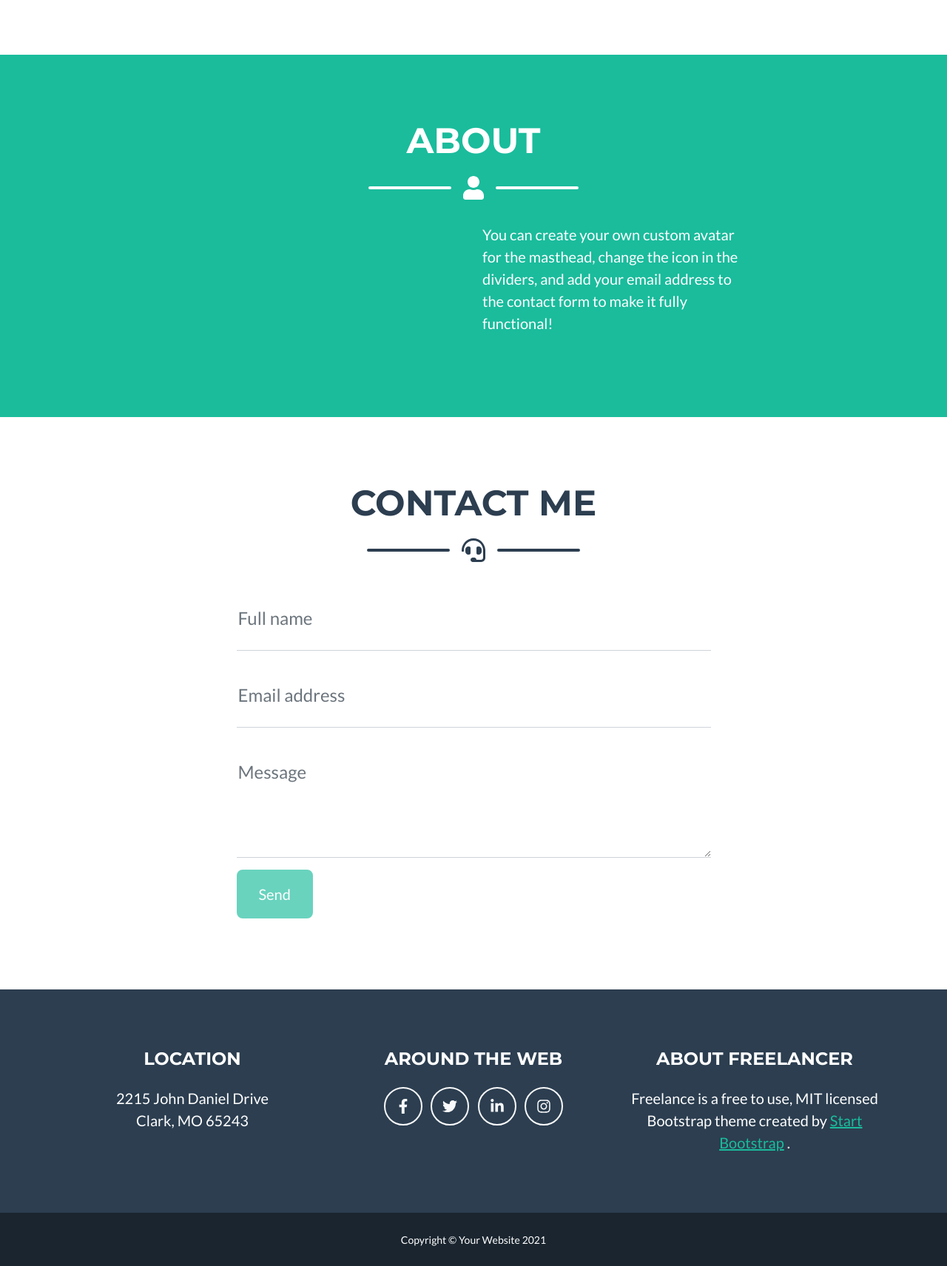
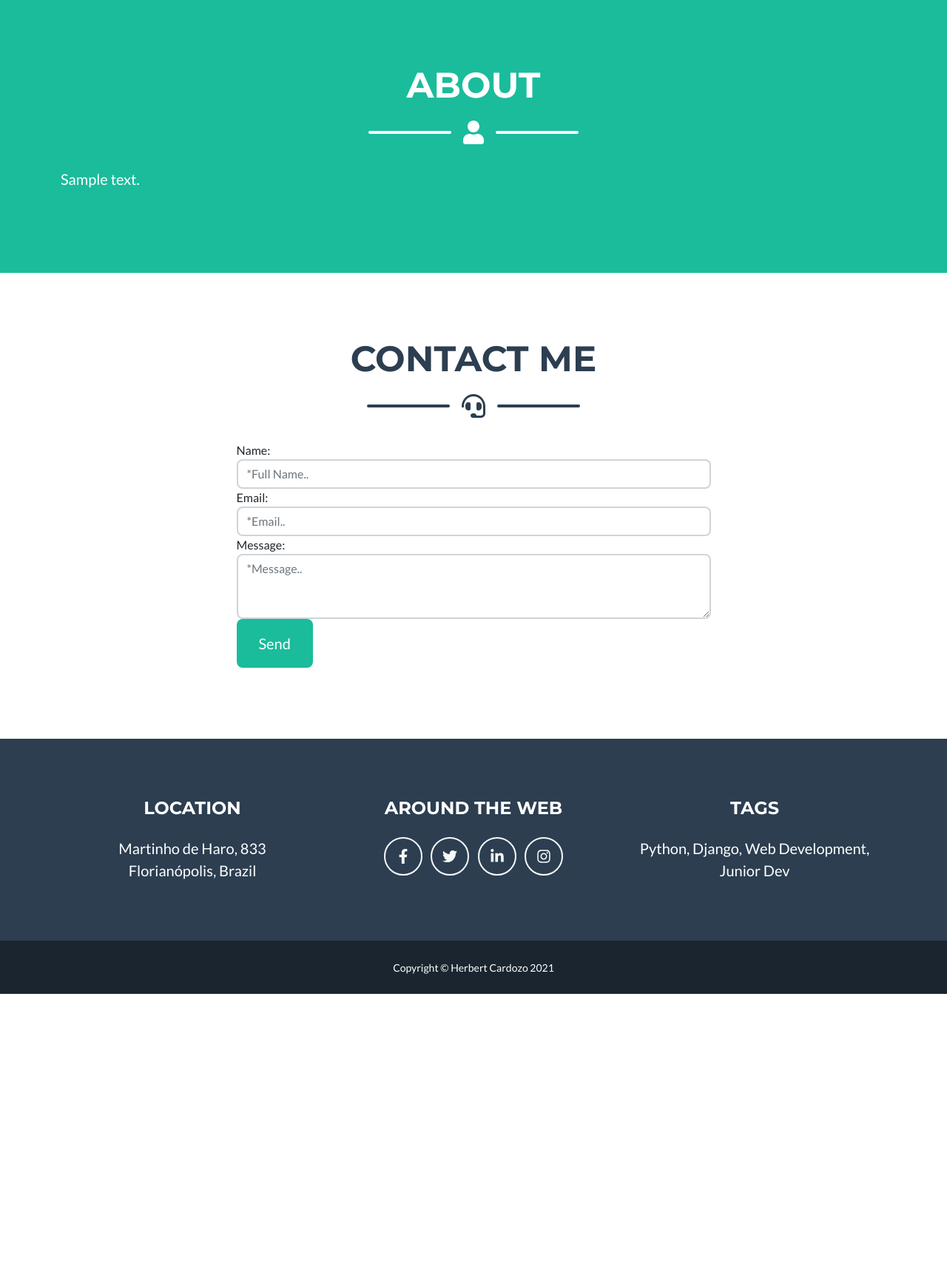
Before and after one commit to HerbCyor/portfolio, a Django app: page / in a window 1280 px wide. Shown: the part 1348-3060 px from the top of the page at 74% size. After the commit the page ends 2692 px from the top, so only its background shows below. Run offline with Django 3.2, Linux system fonts and the light colour scheme; tables that the repository leaves empty hold one stand-in row (values such as "Sample post"); grey boxes marked "Sample" are stand-in pictures; one stand-in notice (Sample message) is shown; some libraries are stand-ins or nearby versions.

Commit message:
updated frontend,contactForm and settings

```diff
--- a/portfolio/main/templates/main/about.html
+++ b/portfolio/main/templates/main/about.html
@@ -10,8 +10,9 @@
         </div>
         <!-- About Section Content-->
         <div class="row">
-            <div class="col-lg-4 ms-auto"><p class="lead">{{profile.bio}}</p></div>
-            <div class="col-lg-4 me-auto"><p class="lead">You can create your own custom avatar for the masthead, change the icon in the dividers, and add your email address to the contact form to make it fully functional!</p></div>
+            <div class="ms-center"><p class="lead">{{profile.bio}}</p></div>
+
+
         </div>
         <!-- About Section Button-->
         <!-- <div class="text-center mt-4">
--- a/portfolio/main/templates/main/base.html
+++ b/portfolio/main/templates/main/base.html
@@ -26,7 +26,7 @@
         {% block content %}{% endblock %}
     <!-- Copyright Section-->
     <div class="copyright py-4 text-center text-white">
-        <div class="container"><small>Copyright &copy; Your Website 2021</small></div>
+        <div class="container"><small>Copyright &copy; Herbert Cardozo 2021</small></div>
     </div>
     <!-- Portfolio Modals-->
 
--- a/portfolio/main/templates/main/contact.html
+++ b/portfolio/main/templates/main/contact.html
@@ -20,44 +20,10 @@
                 <!-- to get an API token!-->
                 <form id="contactForm" method = "POST" data-sb-form-api-token="API_TOKEN">
                     {% csrf_token %}
+                    {{form}}
                     <!-- Name input-->
-                    <div class="form-floating mb-3">
-                        <input class="form-control" id="name" type="text" placeholder="Enter your name..." data-sb-validations="required" />
-                        <label for="name">Full name</label>
-                        {{form.name}}
-                        <div class="invalid-feedback" data-sb-feedback="name:required">A name is required.</div>
-                    </div>
-                    <!-- Email address input-->
-                    <div class="form-floating mb-3">
-                        <input class="form-control" id="email" type="email" placeholder="name@example.com" data-sb-validations="required,email" />
-                        <label for="email">Email address</label>
-                        {{form.email}}
-                        <div class="invalid-feedback" data-sb-feedback="email:required">An email is required.</div>
-                        <div class="invalid-feedback" data-sb-feedback="email:email">Email is not valid.</div>
-                    </div>
-                    <!-- Message input-->
-                    <div class="form-floating mb-3">
-                        <textarea class="form-control" id="message" type="text" placeholder="Enter your message here..." style="height: 10rem" data-sb-validations="required"></textarea>
-                        <label for="message">Message</label>
-                        {{form.message}}
-                        <div class="invalid-feedback" data-sb-feedback="message:required">A message is required.</div>
-                    </div>
-                    <!-- Submit success message-->
-                    <!---->
-                    <!-- This is what your users will see when the form-->
-                    <!-- has successfully submitted-->
-                    <div class="d-none" id="submitSuccessMessage">
-                        <div class="text-center mb-3">
-                            <div class="fw-bolder">Form submission successful!</div>
-                        </div>
-                    </div>
-                    <!-- Submit error message-->
-                    <!---->
-                    <!-- This is what your users will see when there is-->
-                    <!-- an error submitting the form-->
-                    <div class="d-none" id="submitErrorMessage"><div class="text-center text-danger mb-3">Error sending message!</div></div>
                     <!-- Submit Button-->
-                    <button class="btn btn-primary btn-xl disabled" id="submitButton" type="submit">Send</button>
+                    <button class="btn btn-primary btn-xl" id="submitButton" type="submit" value="Submit">Send</button>
                 </form>
             </div>
         </div>
--- a/portfolio/main/templates/main/footer.html
+++ b/portfolio/main/templates/main/footer.html
@@ -5,28 +5,24 @@
             <div class="col-lg-4 mb-5 mb-lg-0">
                 <h4 class="text-uppercase mb-4">Location</h4>
                 <p class="lead mb-0">
-                    2215 John Daniel Drive
+                    Martinho de Haro, 833
                     <br />
-                    Clark, MO 65243
+                    Florianópolis, Brazil
                 </p>
             </div>
             <!-- Footer Social Icons-->
             <div class="col-lg-4 mb-5 mb-lg-0">
                 <h4 class="text-uppercase mb-4">Around the Web</h4>
-                <a class="btn btn-outline-light btn-social mx-1" href="#!"><i class="fab fa-fw fa-facebook-f"></i></a>
-                <a class="btn btn-outline-light btn-social mx-1" href="#!"><i class="fab fa-fw fa-twitter"></i></a>
-                <a class="btn btn-outline-light btn-social mx-1" href="#!"><i class="fab fa-fw fa-linkedin-in"></i></a>
-                <a class="btn btn-outline-light btn-social mx-1" href="#!"><i class="fab fa-fw fa-instagram"></i></a>
+                <a class="btn btn-outline-light btn-social mx-1" href="https://www.facebook.com/herbert.martinscardozo"><i class="fab fa-fw fa-facebook-f"></i></a>
+                <a class="btn btn-outline-light btn-social mx-1" href="https://twitter.com/Ypisulon"><i class="fab fa-fw fa-twitter"></i></a>
+                <a class="btn btn-outline-light btn-social mx-1" href="https://www.linkedin.com/in/herbertmartinscardozo/"><i class="fab fa-fw fa-linkedin-in"></i></a>
+                <a class="btn btn-outline-light btn-social mx-1" href="https://www.instagram.com/herbcyor"><i class="fab fa-fw fa-instagram"></i></a>
 
             </div>
             <!-- Footer About Text-->
             <div class="col-lg-4">
-                <h4 class="text-uppercase mb-4">About Freelancer</h4>
-                <p class="lead mb-0">
-                    Freelance is a free to use, MIT licensed Bootstrap theme created by
-                    <a href="http://startbootstrap.com">Start Bootstrap</a>
-                    .
-                </p>
+                <h4 class="text-uppercase mb-4">Tags</h4>
+                <p class="lead mb-0">Python, Django, Web Development, Junior Dev</p>
             </div>
         </div>
     </div>
--- a/portfolio/main/templates/main/index.html
+++ b/portfolio/main/templates/main/index.html
@@ -9,9 +9,9 @@
     <header class="masthead bg-primary text-white text-center">
         <div class="container d-flex align-items-center flex-column">
             <!-- Masthead Avatar Image-->
-            <img class="masthead-avatar mb-5" src="{% static 'assets/img/avataaars.svg' %}" alt="..." />
+            <img class="masthead-avatar mb-5" src="{{profile.avatar.url}}" alt="..." />
             <!-- Masthead Heading-->
-            <h1 class="masthead-heading text-uppercase mb-0">Herbert Cardozo</h1>
+            <h1 class="masthead-heading text-uppercase mb-0">{{ profile.user.first_name }} {{ profile.user.last_name }}</h1>
             <!-- Icon Divider-->
             <div class="divider-custom divider-light">
                 <div class="divider-custom-line"></div>
@@ -19,7 +19,7 @@
                 <div class="divider-custom-line"></div>
             </div>
             <!-- Masthead Subheading-->
-            <p class="masthead-subheading font-weight-light mb-0">Python Developer -  Software Engineer</p>
+            <p class="masthead-subheading font-weight-light mb-0">{{profile.title}}</p>
         </div>
     </header>
     <!-- Skills Section-->
@@ -30,6 +30,8 @@
     {% include 'main/contact.html' %}
     <!-- Footer-->
     {% include 'main/footer.html' %}
+
+    {% include 'main/messages.html' %}
 </body>
 
 {% endblock %}
--- /dev/null
+++ b/portfolio/main/templates/main/messages.html
@@ -0,0 +1,5 @@
+{% if messages %}
+    {% for message in messages %}
+        {% if message.tags %} <script>alert("{{ message }}")</script>{% endif %}
+    {% endfor %}
+{% endif %}
--- a/portfolio/main/templates/main/nav.html
+++ b/portfolio/main/templates/main/nav.html
@@ -11,6 +11,11 @@
                 <li class="nav-item mx-0 mx-lg-1"><a class="nav-link py-3 px-0 px-lg-3 rounded" href="#skills">Skills</a></li>
                 <li class="nav-item mx-0 mx-lg-1"><a class="nav-link py-3 px-0 px-lg-3 rounded" href="#about">About</a></li>
                 <li class="nav-item mx-0 mx-lg-1"><a class="nav-link py-3 px-0 px-lg-3 rounded" href="#contact">Contact</a></li>
+                {% if user.is_authenticated %}
+                <li class="nav-item mx-0 mx-lg-1"><a class="nav-link py-3 px-0 px-lg-3 rounded" href="{{'/logout'}}">Logout</a></li>
+                {% else %}
+                <li class="nav-item mx-0 mx-lg-1"><a class="nav-link py-3 px-0 px-lg-3 rounded" href="{{'/login'}}">Login</a></li>
+                {% endif %}
             </ul>
         </div>
     </div>
--- a/portfolio/main/urls.py
+++ b/portfolio/main/urls.py
@@ -3,4 +3,6 @@ from . import views
 
 app_name = "main"
 
-urlpatterns = [path("", views.Index, name="index")]
+urlpatterns = [
+    path("", views.Index, name="index"),
+]
--- a/portfolio/main/views.py
+++ b/portfolio/main/views.py
@@ -3,16 +3,27 @@ from django.shortcuts import render
 from .forms import ContactForm
 from .models import Skill, UserProfile
 
+from django.contrib import messages
+from django.core.mail import send_mail
+
 # Create your views here.
 def Index(request):
 
     skills = list(Skill.objects.filter(is_active=True))
-    profile = UserProfile.objects.all()
-    context = {"skills": skills, "profile": profile}
+    profile = UserProfile.objects.all()[0]
 
     if request.method == "POST":
         form = ContactForm(request.POST)
         if form.is_valid():
             form.save()
+            messages.success(
+                request, "Thank you for your message. I will be in contact soon"
+            )
+
             # create a form submitted message
+    else:
+        form = ContactForm()
+
+    context = {"skills": skills, "profile": profile, "form": form}
+
     return render(request, "main/index.html", context)
--- a/portfolio/portfolio/settings.py
+++ b/portfolio/portfolio/settings.py
@@ -127,6 +127,10 @@ USE_TZ = True
 # Static files (CSS, JavaScript, Images)
 # https://docs.djangoproject.com/en/3.2/howto/static-files/
 
+EMAIL_HOST_USER = env("EMAIL_HOST_USER")
+EMAIL_HOST_PASSWORD = env("EMAIL_HOST_PASSWORD")
+LOGIN_REDIRECT_URL = "/"
+LOGOUT_REDIRECT_URL = "/"
 
 STATIC_URL = "/static/"
 STATIC_ROOT = BASE_DIR / "staticfiles"
--- a/portfolio/portfolio/urls.py
+++ b/portfolio/portfolio/urls.py
@@ -21,6 +21,7 @@ from django.conf.urls.static import static
 urlpatterns = [
     path("admin/", admin.site.urls),
     path("", include("main.urls", namespace="main")),
+    path("", include("django.contrib.auth.urls")),
 ]
 
 if settings.DEBUG:
```
Also changed, not shown: portfolio/main/templates/registration/login.html (added, +15 -0 lines).
